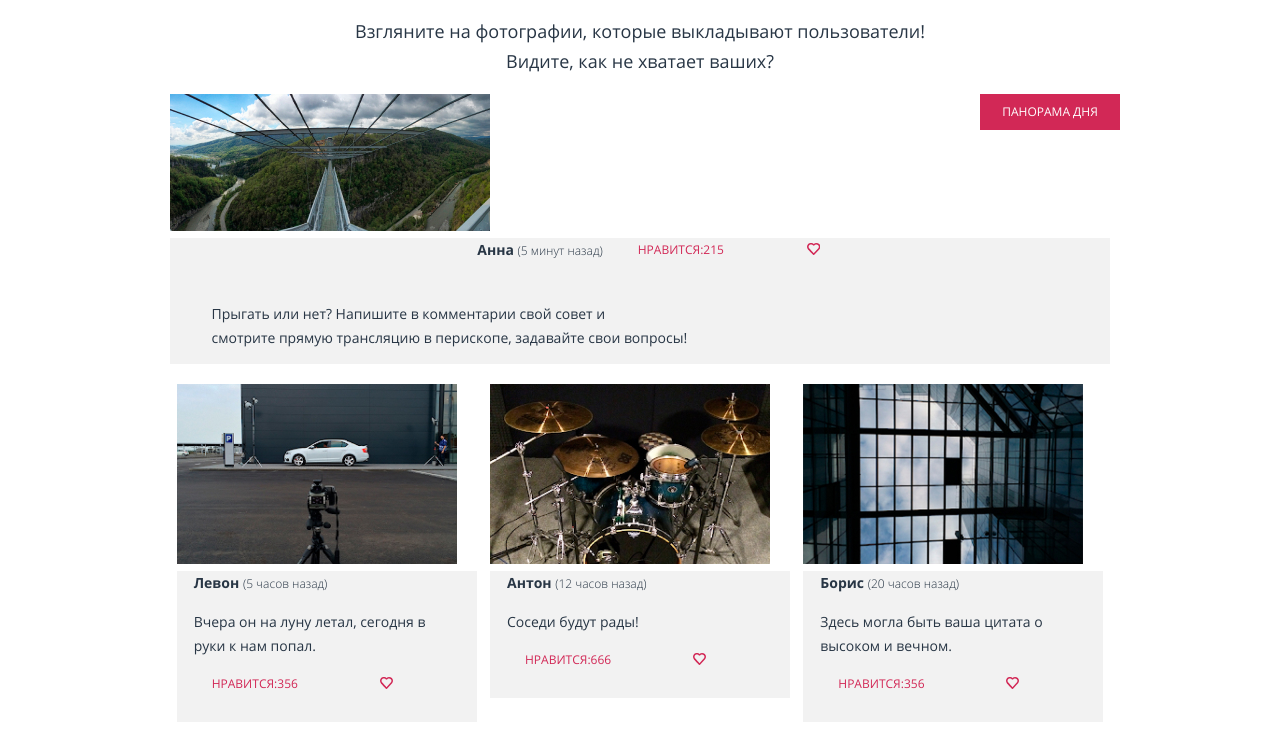
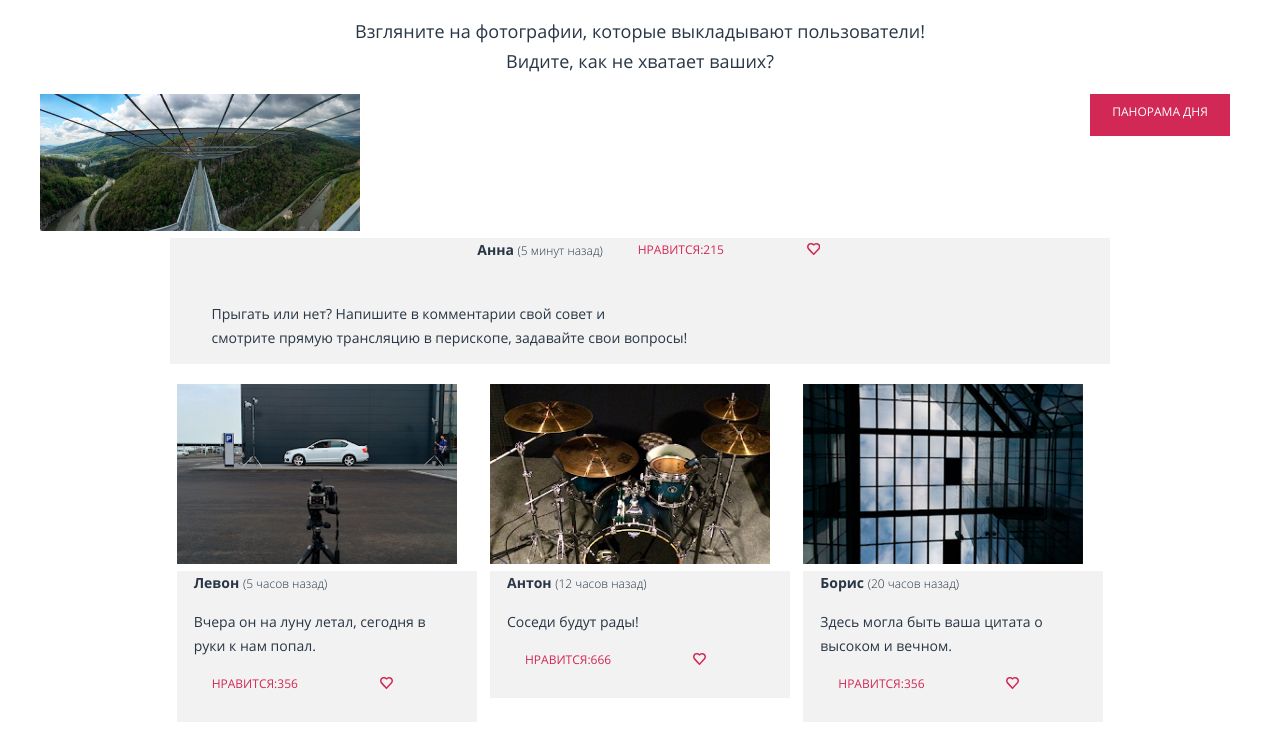
Before and after one commit to valkiboy/1114841-pink-23, a website: page source/catalog.html in a window 1280 px wide. Shown: the part 386-1124 px from the top of the page. Drawn offline with nearby package versions, Linux system fonts and the light colour scheme; files that its build step writes are made by us from their sources.

Commit message:
Убрал лишнюю обертку, подправил фото

```diff
--- a/source/catalog.html
+++ b/source/catalog.html
@@ -58,11 +58,9 @@
     </div>
     <section class="photo">
       <h2 class="visually-hidden">Фотогаллерея</h2>
-      <div class="photo__sticker">
-        <span>Панорама дня</span>
-      </div>
       <article class="photo__item-panorama">
         <h3 class="visually-hidden">Фотография панорама</h3>
+        <div class="photo__sticker">Панорама дня</div>
         <a class="photo__link" href="">
           <img src="./img/panorama-mobile.jpg" width="320" height="137" alt="Панорамное фото подвесного моста на рекой">
         </a>
--- a/source/sass/blocks/modal.scss
+++ b/source/sass/blocks/modal.scss
@@ -4,6 +4,7 @@
   background: $white;
   box-shadow: 0 7px 15px rgba(0, 1, 1, 0.15);
   border-radius: 1px;
+  display: none;
 }
 
 .modal--error {
--- a/source/sass/blocks/photo.scss
+++ b/source/sass/blocks/photo.scss
@@ -1,19 +1,17 @@
 .photo {
-  position: relative;
   display: flex;
   flex-direction: column;
-  padding-left: 20px;
-  padding-right: 20px;
-  width: 280px;
+  min-width: 280px;
+}
+
+.photo__item-panorama {
+  position: relative;
+  width: 100%;
   margin-left: auto;
   margin-right: auto;
 
-  @media (min-width: 620px) {
-    width: 620px;
-  }
-
   @media (min-width: 940px) {
-    width: 940px;
+    max-width: 1200px;
   }
 }
 
@@ -27,13 +25,16 @@
   font-size: 12px;
   line-height: 24px;
   text-transform: uppercase;
-}
-
-.photo__sticker span {
   display: block;
   padding-top: 6px;
   text-align: center;
 }
+
+// .photo__sticker span {
+//   display: block;
+//   padding-top: 6px;
+//   text-align: center;
+// }
 
 .photo__description {
   background-color: $gray;
@@ -62,10 +63,20 @@
 }
 
 .photo__wrapper {
-
   display: flex;
   flex-direction: row;
   flex-wrap: wrap;
+  width: 280px;
+  margin-left: auto;
+  margin-right: auto;
+
+  @media (min-width: 620px) {
+    width: 620px;
+  }
+
+  @media (min-width: 940px) {
+    width: 940px;
+  }
 }
 
 .photo__item {
```
Also changed, not shown: 1 other file.
